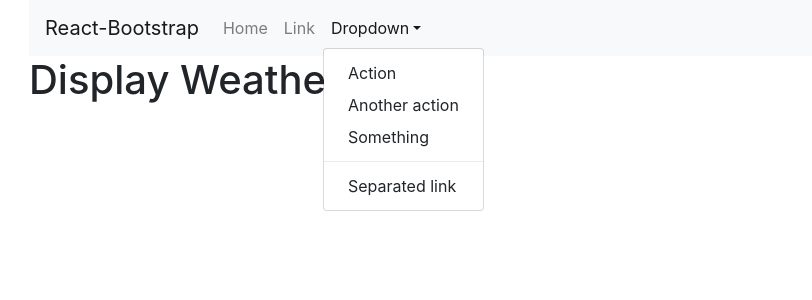
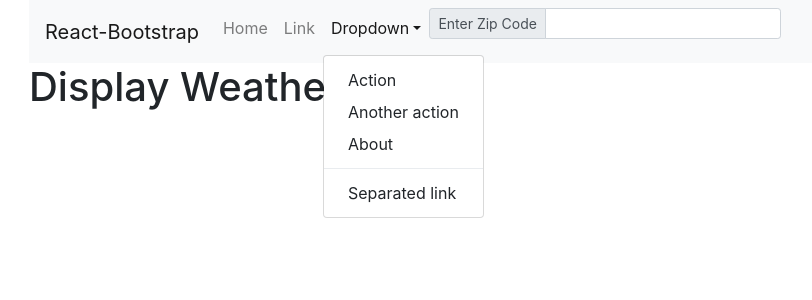
Before and after one commit to SaundersEddie/weather-forecast, a React (Create React App) app: page / in a window 1280 px wide. Both pictures are taken after a click on the button "Dropdown". Shown: the top 300 px of the page, without its empty margins (56-868 px from the left). Built offline with nearby package versions, Linux system fonts and the light colour scheme.

Commit message:
Added search bar to weathernavbar

```diff
--- a/src/components/Navbar/WeatherNavbar.js
+++ b/src/components/Navbar/WeatherNavbar.js
@@ -5,7 +5,7 @@
 // Search
 
 import React from 'react';
-import { Navbar, Nav, NavDropdown } from "react-bootstrap";
+import { Navbar, Nav, NavDropdown, InputGroup, FormControl } from "react-bootstrap";
 import './WeatherNavbar.css';
 
 const WeatherNavbar = () => {
@@ -23,12 +23,18 @@ const WeatherNavbar = () => {
                       <NavDropdown.Item href="#action/3.2">
                         Another action
                       </NavDropdown.Item>
-                      <NavDropdown.Item href="#action/3.3">Something</NavDropdown.Item>
+                      <NavDropdown.Item href="#action/3.3">About</NavDropdown.Item>
                       <NavDropdown.Divider />
                       <NavDropdown.Item href="#action/3.4">
                         Separated link
                       </NavDropdown.Item>
                     </NavDropdown>
+                    <InputGroup size="sm" className="mb-3">
+                      <InputGroup.Prepend>
+                      <InputGroup.Text id="inputGroup-sizing-sm">Enter Zip Code</InputGroup.Text>
+                      </InputGroup.Prepend>
+                      <FormControl aria-label="Small" aria-describedby="inputGroup-sizing-sm" />
+                    </InputGroup>
                   </Nav>
                 </Navbar.Collapse>
               </Navbar>
```
